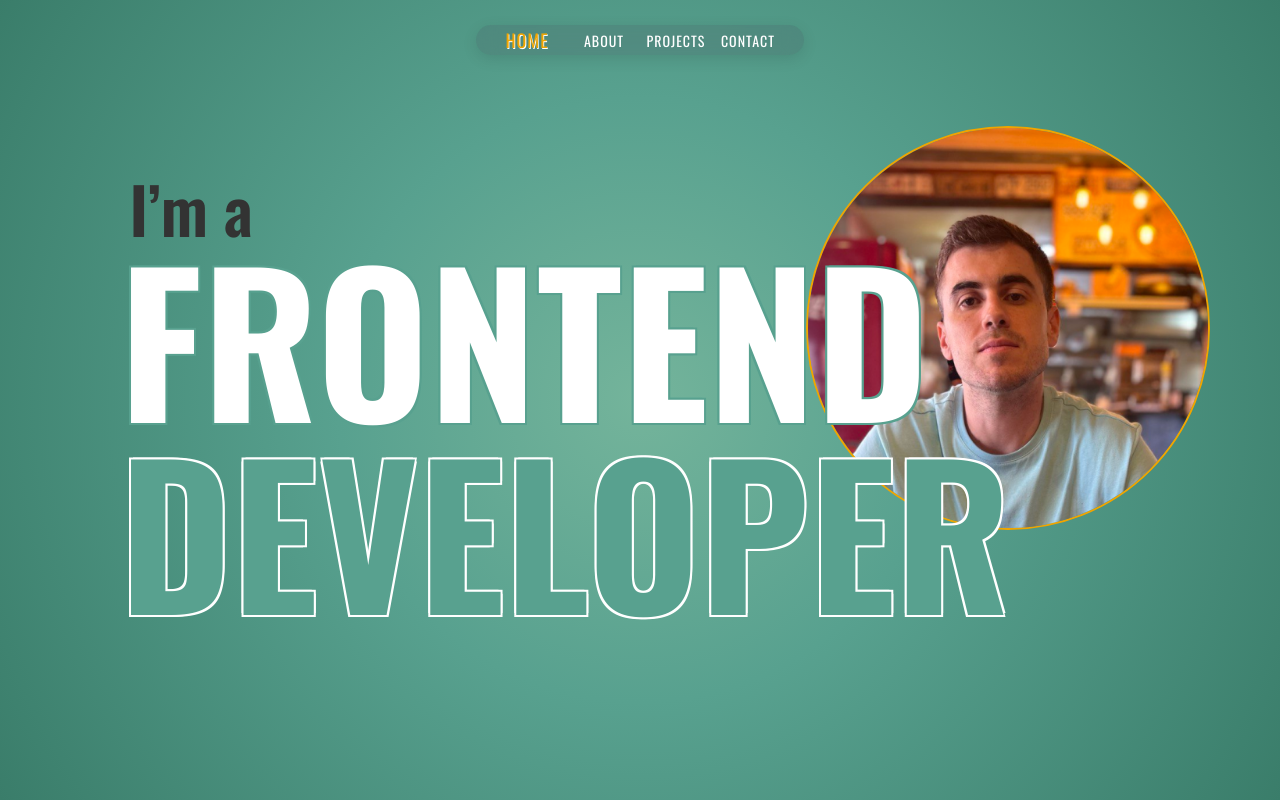
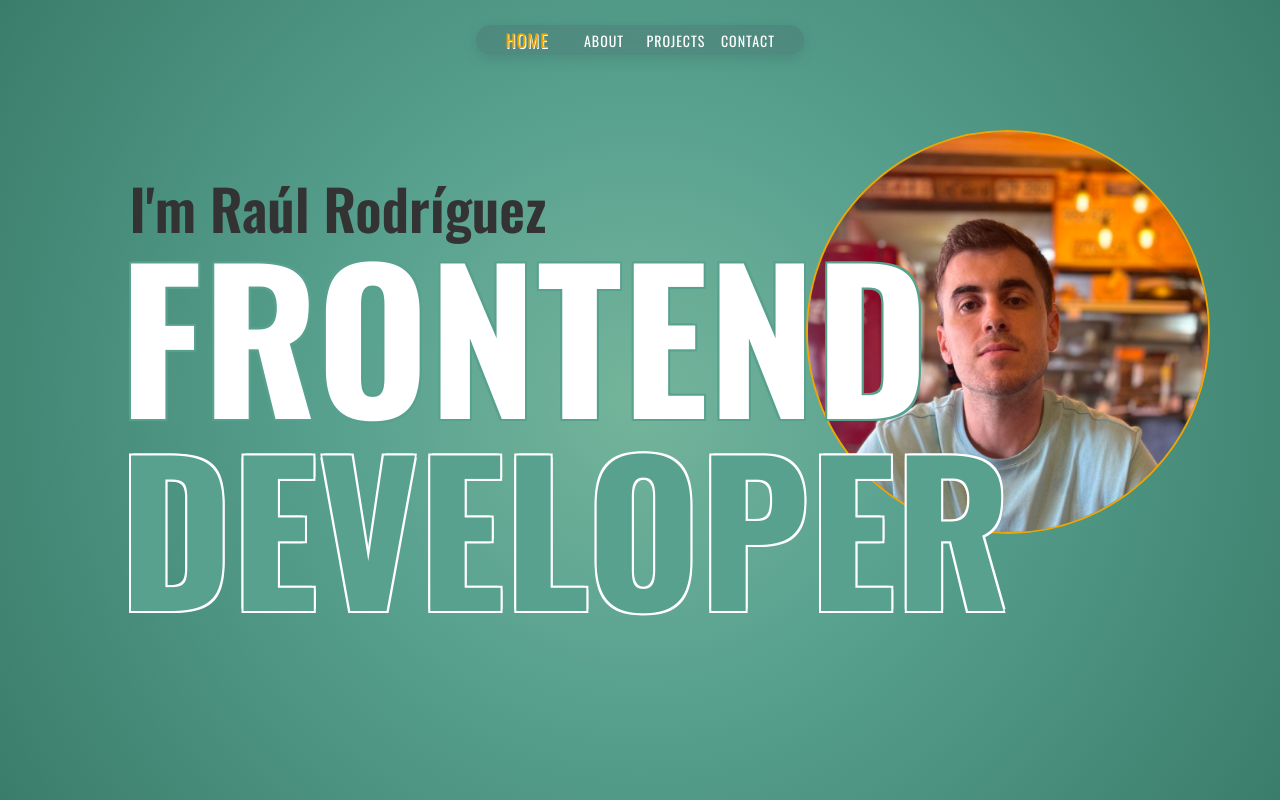
Before and after one commit to raulrod16124/raulrodriguez, a React (Vite) app: page / in a window 1280 px wide. Built offline with nearby package versions, Linux system fonts and the light colour scheme.

Commit message:
refactor home texts

```diff
--- a/src/screens/home/Home.styled.ts
+++ b/src/screens/home/Home.styled.ts
@@ -64,7 +64,7 @@ export const NormalText = styled.span`
   margin: 0;
   padding-left: 10px;
   display: block;
-  font-size: 4rem;
+  font-size: 3.5rem;
   font-weight: 600;
   line-height: 1;
   color: ${theme.colors.neutral.darkGrey};
--- a/src/screens/home/Home.tsx
+++ b/src/screens/home/Home.tsx
@@ -7,7 +7,7 @@ export const Home = () => {
     <HomeSection className="animate__animated animate__fadeIn">
       <TextImageContainer>
         <TitleContainer>
-          <NormalText>I’m a</NormalText>
+          <NormalText>I'm Raúl Rodríguez</NormalText>
           <FirstBigText>Frontend</FirstBigText>
           <SecondBigText>Developer</SecondBigText>
         </TitleContainer>
```
